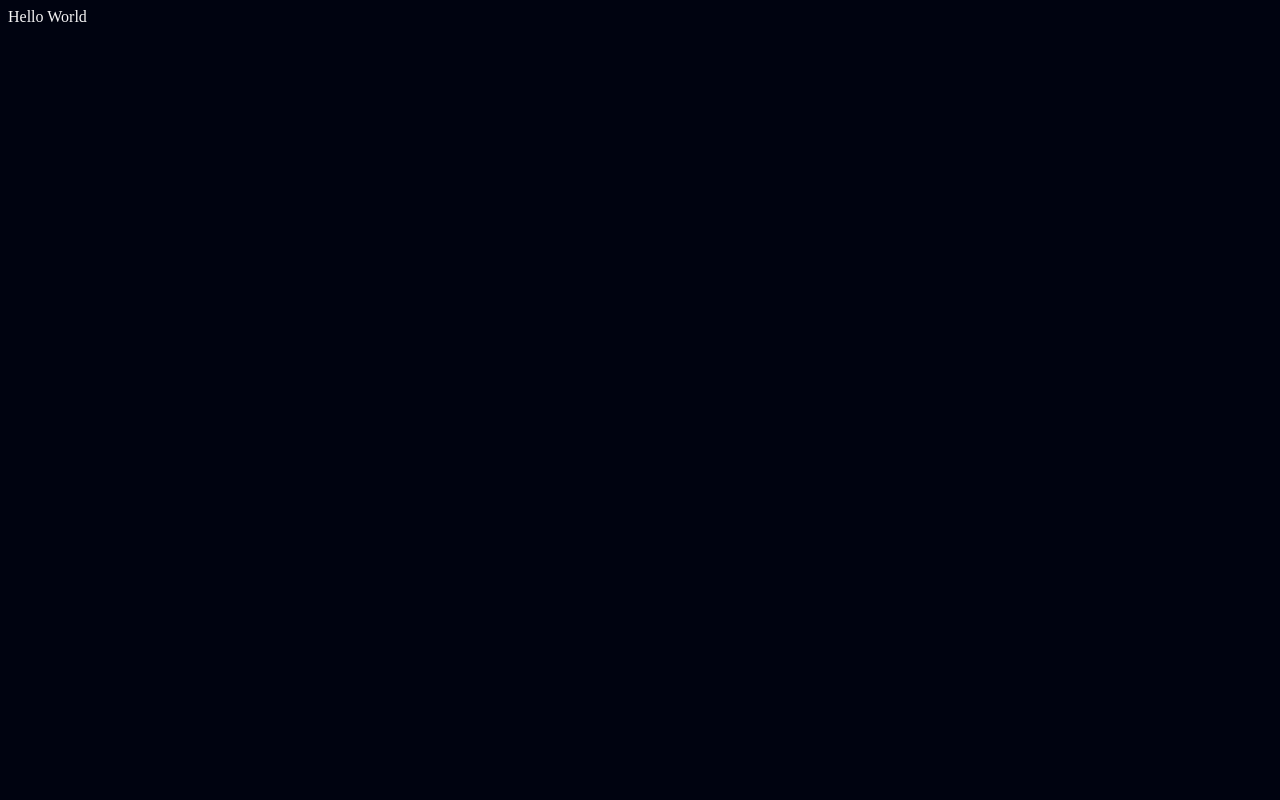
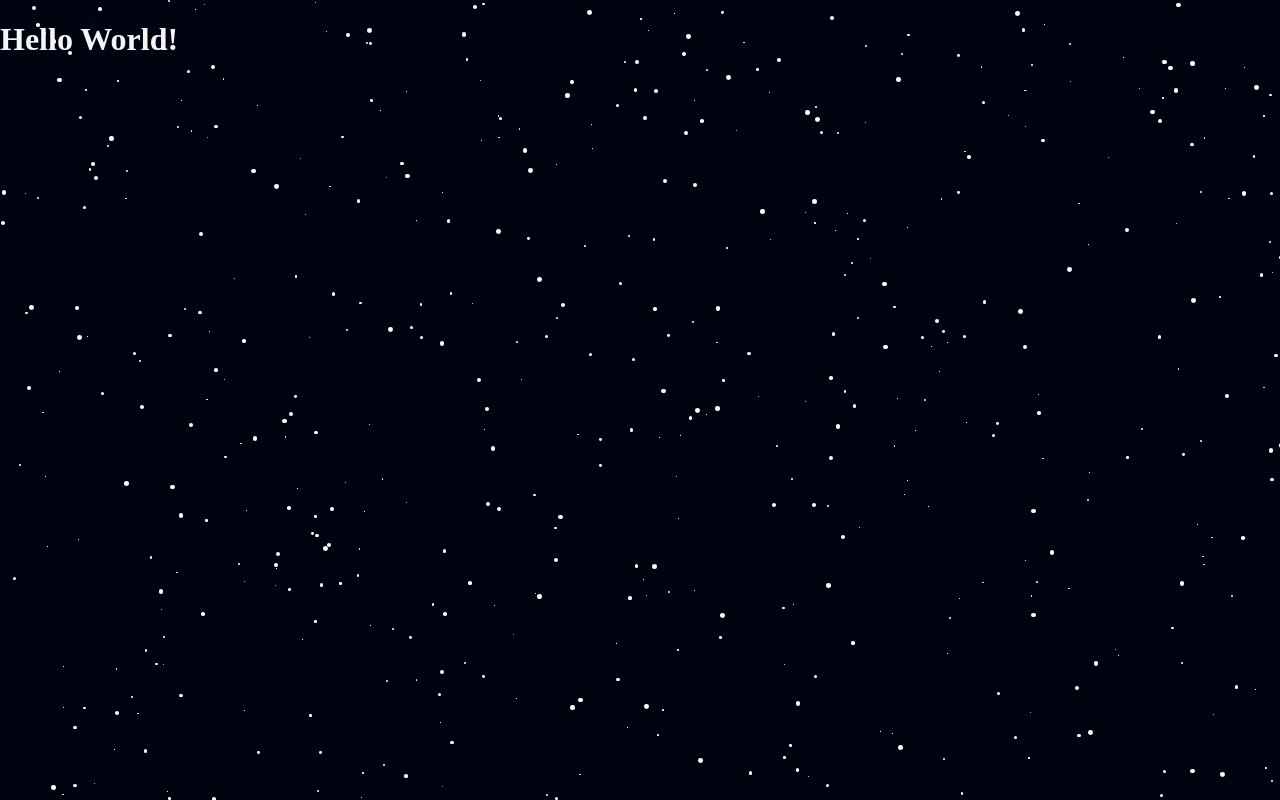
Before and after one commit to isaiah0812/zaemakeswebsites, a React (Vite) app: page / in a window 1280 px wide. Built offline with nearby package versions, Linux system fonts and the light colour scheme.

Commit message:
created starfield

```diff
--- a/src/App.css
+++ b/src/App.css
@@ -0,0 +1,14 @@
+#space {
+  position: absolute;
+  top: 0;
+  bottom: 0;
+  left: 0;
+  right: 0;
+  width: 100%;
+  height: 100%;
+  overflow: hidden;
+}
+
+#content {
+  position: absolute;
+}
--- a/src/App.tsx
+++ b/src/App.tsx
@@ -1,9 +1,29 @@
 import './App.css'
+import Star from './components/Star'
+
+function makeStarfield(starCount: number) {
+  const stars = [];
+  for (let i = 0; i < starCount; i++) {
+    stars.push(
+      <Star
+        x={Math.random() * window.innerWidth}
+        y={Math.random() * window.innerHeight}
+        size={Math.random() * 5}
+      />
+    );
+  }
+
+  return stars;
+}
 
 function App() {
+  // TODO fix the resize
   return (
-    <div>
-      Hello World
+    <div id="space">
+      {...makeStarfield(500)}
+      <div id="content">
+        <h1>Hello World!</h1>
+      </div>
     </div>
   )
 }
--- /dev/null
+++ b/src/components/Star.css
@@ -0,0 +1,5 @@
+.star {
+  position: absolute;
+  background-color: #FFF;
+  border-radius: 50%;
+}
--- /dev/null
+++ b/src/components/Star.tsx
@@ -0,0 +1,21 @@
+import './Star.css';
+
+type StarProps = {
+  x: number;
+  y: number;
+  size: number;
+}
+
+function Star(props: StarProps) {
+
+  return (
+    <div className="star" style={{
+      top: props.y,
+      left: props.x,
+      height: props.size,
+      width: props.size
+    }} />
+  )
+}
+
+export default Star
```
